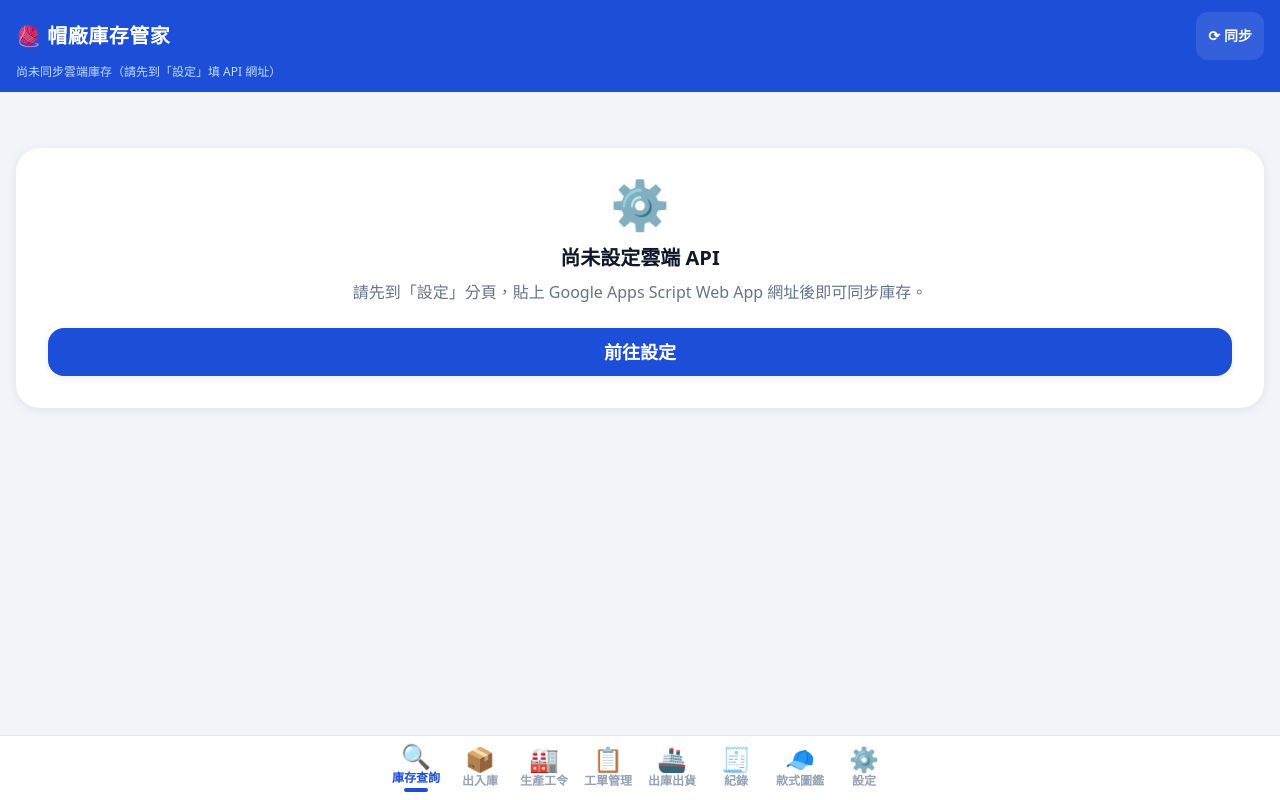
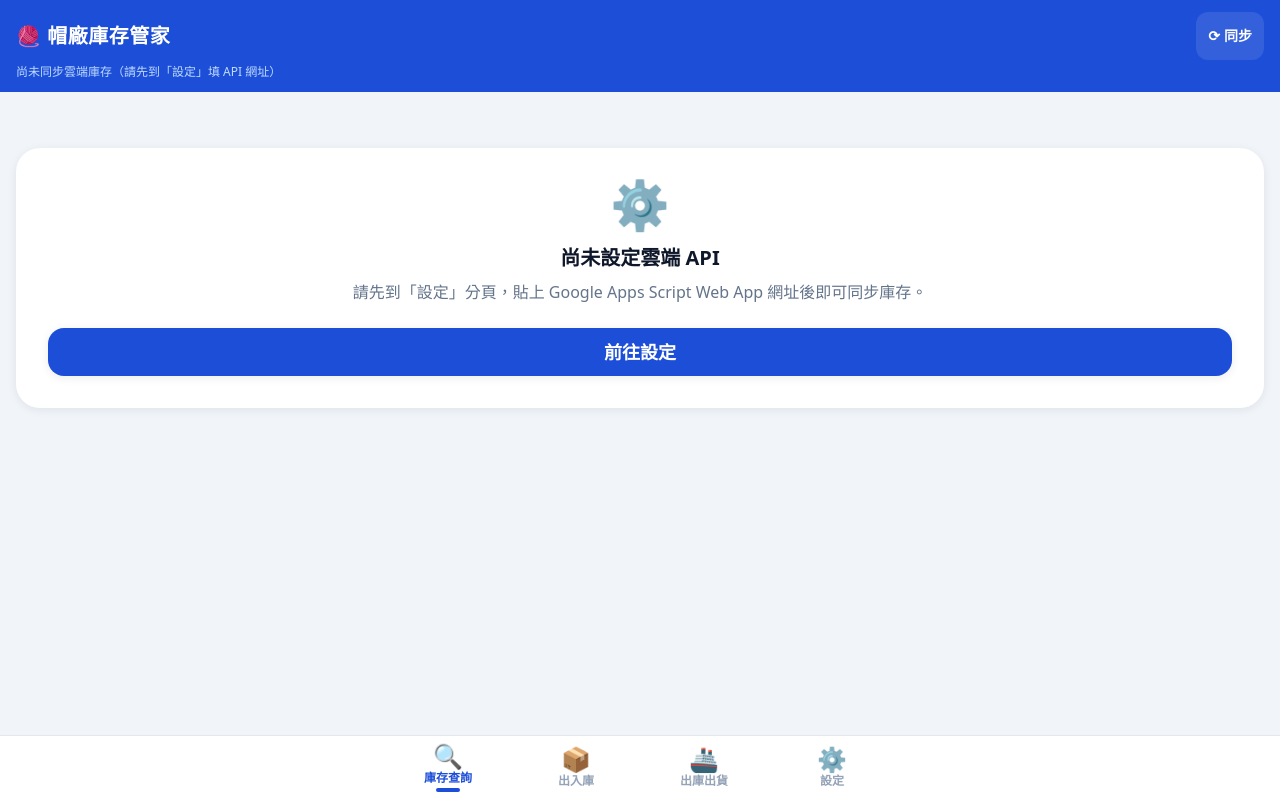
Before and after one commit to chuhangching-oss/Hat-stock, a React (Vite) app: page / in a window 1280 px wide. Built offline with nearby package versions, Linux system fonts and the light colour scheme.

Commit message:
角色分權：新手只見庫存查詢／出入庫／出庫出貨／設定，ANDY加工單兩頁、JL加圖鑑、補帳模式限HC/MAIN

```diff
--- a/src/App.jsx
+++ b/src/App.jsx
@@ -3,7 +3,7 @@ import useInventory from './hooks/useInventory';
 import useWorkOrders from './hooks/useWorkOrders';
 import useProduction from './hooks/useProduction';
 import useStockLogs from './hooks/useStockLogs';
-import { gasRequest, getGasUrl, isManager } from './api';
+import { gasRequest, getGasUrl, isManager, matchedRoles } from './api';
 import SearchTab from './components/SearchTab';
 import ActionTab from './components/ActionTab';
 import WorkOrderTab from './components/WorkOrderTab';
@@ -16,17 +16,18 @@ import StockLogTab from './components/StockLogTab';
 import SettingsTab from './components/SettingsTab';
 import Scanner from './components/Scanner';
 import Toast from './components/Toast';
-// 📊 營運報表 = 核心商業機密：僅管理者（HC / MAIN）顯示導覽按鈕與內容
+// 🎭 角色分權：roles = ['*'] 所有人 ／ 'manager' HC・MAIN ／ 具名角色（ANDY、JL）
+//    新手畫面只出現 庫存查詢／出入庫／出庫出貨／設定，降低第一次上手的按鈕數
 const TABS = [
-  { key: 'search', label: '庫存查詢', icon: '🔍', managerOnly: false },
-  { key: 'action', label: '出入庫', icon: '📦', managerOnly: false },
-  { key: 'pwo', label: '生產工令', icon: '🏭', managerOnly: false },
-  { key: 'wo', label: '工單管理', icon: '📋', managerOnly: false },
-  { key: 'ship', label: '出庫出貨', icon: '🚢', managerOnly: false },
-  { key: 'logs', label: '紀錄', icon: '🧾', managerOnly: false },
-  { key: 'book', label: '款式圖鑑', icon: '🧢', managerOnly: false },
-  { key: 'report', label: '營運報表', icon: '📊', managerOnly: true },
-  { key: 'settings', label: '設定', icon: '⚙️', managerOnly: false },
+  { key: 'search', label: '庫存查詢', icon: '🔍', roles: ['*'] },
+  { key: 'action', label: '出入庫', icon: '📦', roles: ['*'] },
+  { key: 'pwo', label: '生產工令', icon: '🏭', roles: ['manager', 'ANDY'] },
+  { key: 'wo', label: '工單管理', icon: '📋', roles: ['manager', 'ANDY'] },
+  { key: 'ship', label: '出庫出貨', icon: '🚢', roles: ['*'] },
+  { key: 'logs', label: '紀錄', icon: '🧾', roles: ['manager'] },
+  { key: 'book', label: '款式圖鑑', icon: '🧢', roles: ['manager', 'JL'] },
+  { key: 'report', label: '營運報表', icon: '📊', roles: ['manager'] },
+  { key: 'settings', label: '設定', icon: '⚙️', roles: ['*'] },
 ];
 
 /** 🌍 訪客展示路由：網址 #/lookbook → 純展示圖鑑（無登入、無內部按鈕） */
@@ -50,6 +51,25 @@ export default function App() {
     window.addEventListener('hashchange', onHash);
     return () => window.removeEventListener('hashchange', onHash);
   }, []);
+
+  // 🎭 角色分權：依經辦身分決定顯示哪些分頁
+  //    HC/MAIN 全部；ANDY ＋生產工令/工單管理；JL ＋款式圖鑑；其餘使用者基本 4 頁
+  const manager = isManager();
+  const extras = matchedRoles(); // 命中的具名角色（例：['ANDY']）
+  const visibleTabs = TABS.filter(
+    (t) =>
+      t.roles.includes('*') ||
+      (manager && t.roles.includes('manager')) ||
+      t.roles.some((r) => extras.includes(r)),
+  );
+  const allowedKeys = visibleTabs.map((t) => t.key).join(',');
+
+  // 經辦身分變動後，當前分頁可能被收走（例：非管理者停在「紀錄」）→ 跳回庫存查詢
+  useEffect(() => {
+    if (guestRoute) return;
+    if (!allowedKeys.split(',').includes(tab)) setTab('search');
+    // eslint-disable-next-line react-hooks/exhaustive-deps
+  }, [allowedKeys, tab, guestRoute]);
 
   // 掃碼狀態：scanFor 決定把掃到的品號帶到哪個分頁
   const [scanFor, setScanFor] = useState(null); // 'search' | 'action'
@@ -420,8 +440,8 @@ export default function App() {
       {/* ===== 底部分頁導覽（大按鈕、好戴手套點擊） ===== */}
       <nav className="fixed inset-x-0 bottom-0 z-20 border-t border-slate-200 bg-white/95 backdrop-blur">
         <div className="mx-auto flex max-w-lg justify-around pb-[env(safe-area-inset-bottom)]">
-          {/* 一般使用者隱藏「營運報表」（managerOnly）；AnalyticsTab 內另有第二道權限防護 */}
-          {TABS.filter((t) => !t.managerOnly || isManager()).map((t) => (
+          {/* 🎭 角色分權：只渲染此經辦可用的分頁；AnalyticsTab／StockLogTab 內另有第二道權限防護 */}
+          {visibleTabs.map((t) => (
             <button
               key={t.key}
               onClick={() => setTab(t.key)}
--- a/src/api.js
+++ b/src/api.js
@@ -37,6 +37,28 @@ export function setOperator(name) {
 /** 🔐 營運報表白名單：僅限這些使用者代碼查看統計報表（商業機密）
  *  後端 Code.gs 的 ALLOWED_MANAGERS 需與此同步 */
 export const ALLOWED_MANAGERS = ['HC', 'MAIN'];
+
+/** 🎭 角色分權（2026-11）：新手只看基本分頁，減少按鈕數
+ *  - 所有人：庫存查詢／出入庫／出庫出貨／設定
+ *  - HC、MAIN：全部
+ *  - ANDY：＋生產工令、工單管理
+ *  - JL：＋款式圖鑑
+ *  比對方式比照 isManager()：整串、去「數字-」前綴、'-' 前段/後段，任一段命中即成立
+ *  （'02-ANDY'、'ANDY-組長' 都算；'SANDY' 不會誤中）。 */
+export const ROLE_EXTRA_TABS = ['ANDY', 'JL'];
+
+export function matchedRoles(name = getOperator()) {
+  const t = String(name || '').trim().toUpperCase();
+  if (!t) return [];
+  const parts = t.split('-');
+  const candidates = [
+    t,
+    t.replace(/^\d+-/, ''), // 02-ANDY → ANDY
+    parts[0], // ANDY-組長 → ANDY
+    parts[parts.length - 1], // 組長-ANDY → ANDY
+  ];
+  return ROLE_EXTRA_TABS.filter((r) => candidates.includes(r));
+}
 
 /** 此使用者是否為管理者（可查看營運報表）。
  *  相容名冊格式「序號-姓名」（01-HC）與自填格式（HC、HC-老闆、老闆-HC…）：
--- a/src/components/ActionTab.jsx
+++ b/src/components/ActionTab.jsx
@@ -1,6 +1,6 @@
 import { useEffect, useRef, useState } from 'react';
 import { CATEGORY_COLORS, LOW_STOCK_THRESHOLD, SEASONS, STYLE_CATEGORIES } from '../constants';
-import { getOperator, gasRequest, getGasUrl } from '../api';
+import { getOperator, gasRequest, getGasUrl, isManager } from '../api';
 import PhotoButton from './PhotoButton';
 import ConfirmDialog from './ConfirmDialog';
 import BatchItemPicker from './BatchItemPicker';
@@ -92,6 +92,8 @@ export default function ActionTab({
   const [confirmOpen, setConfirmOpen] = useState(false);
   const [busy, setBusy] = useState(false);
   // 補帳模式（僅出庫）：貨已實際出倉但帳面庫存不足 → 允許負庫存整批送出（後端 force）
+  // 🎭 只有 HC/MAIN 看得到這個開關——負庫存是帳務校正，屬管理權限
+  const manager = isManager();
   const [force, setForce] = useState(false);
   const qtyRef = useRef(null);
 
@@ -246,7 +248,12 @@ export default function ActionTab({
     if (!lines.length) return showToast('❌ 清單尚未加入任何品項', 'error');
     if (!allFilled) return showToast('❌ 尚有品項未填數量（盤點可為 0）', 'error');
     if (overLines.length > 0 && !force)
-      return showToast(`❌ ${overLines.length} 列出庫量大於在庫量——貨其實已出倉的話，可勾下方「🩹 補帳模式」送出`, 'error');
+      return showToast(
+        manager
+          ? `❌ ${overLines.length} 列出庫量大於在庫量——貨其實已出倉的話，可勾下方「🩹 補帳模式」送出`
+          : `❌ ${overLines.length} 列出庫量大於在庫量，請確認數量；貨真的已出倉請聯絡 HC 處理`,
+        'error',
+      );
     if (!operator.trim()) return showToast('❌ 請填寫經辦人姓名（送出前必填）', 'error');
     setConfirmOpen(true);
   }
@@ -859,8 +866,9 @@ export default function ActionTab({
               <div className="mt-1 space-y-1 px-1">
                 <p className="text-xs font-extrabold text-red-600">
                   ⚠️ {overLines.length} 列出庫量大於在庫量——
-                  {force ? '目前為「補帳模式」，會以負庫存送出' : '已阻擋送出'}
+                  {force ? '目前為「補帳模式」，會以負庫存送出' : '已阻擋送出（請確認數量，貨真的已出倉請聯絡 HC 處理）'}
                 </p>
+                {manager && (
                   <label className="flex cursor-pointer items-start gap-2 rounded-2xl bg-amber-50 px-3 py-2 ring-1 ring-amber-200">
                     <input
                       type="checkbox"
@@ -869,10 +877,11 @@ export default function ActionTab({
                       className="mt-0.5 h-4 w-4 accent-amber-600"
                     />
                     <span className="text-[11px] font-bold leading-snug text-amber-800">
-                    🩹 補帳模式：貨其實已出倉，只是帳面庫存不足？
+                      🩹 補帳模式（HC）：貨其實已出倉，只是帳面庫存不足？
                       <br />勾起來就允許這批以負庫存送出，備註會自動標「⚠️負庫存待盤」（之後盤點校正）
                     </span>
                   </label>
+                )}
               </div>
             )}
             {/* 不用 disabled：按下時永遠給理由提示（避免「點了沒反應」像當機） */}
```
Lines whose indentation alone changed are shown as unchanged.
